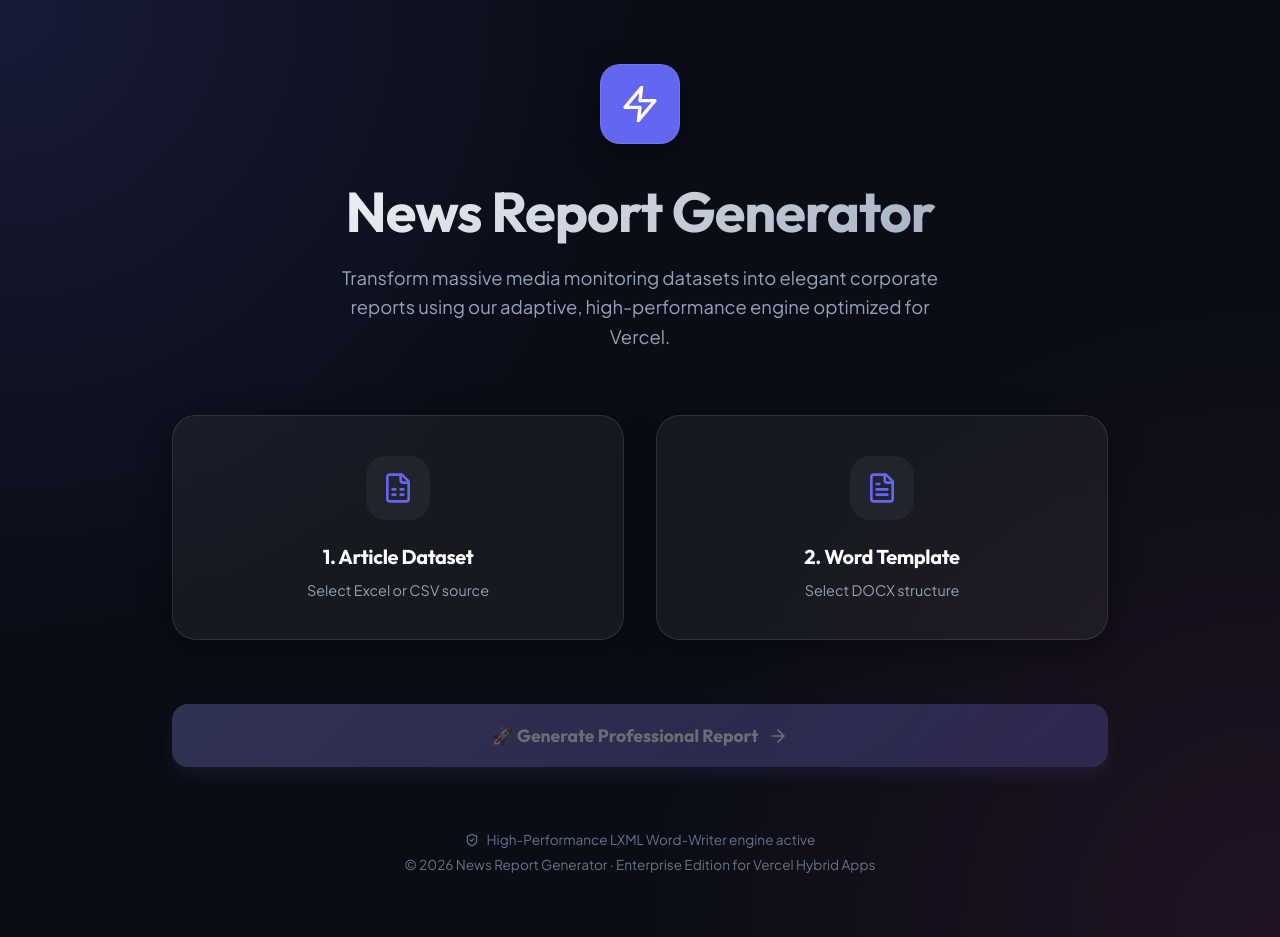
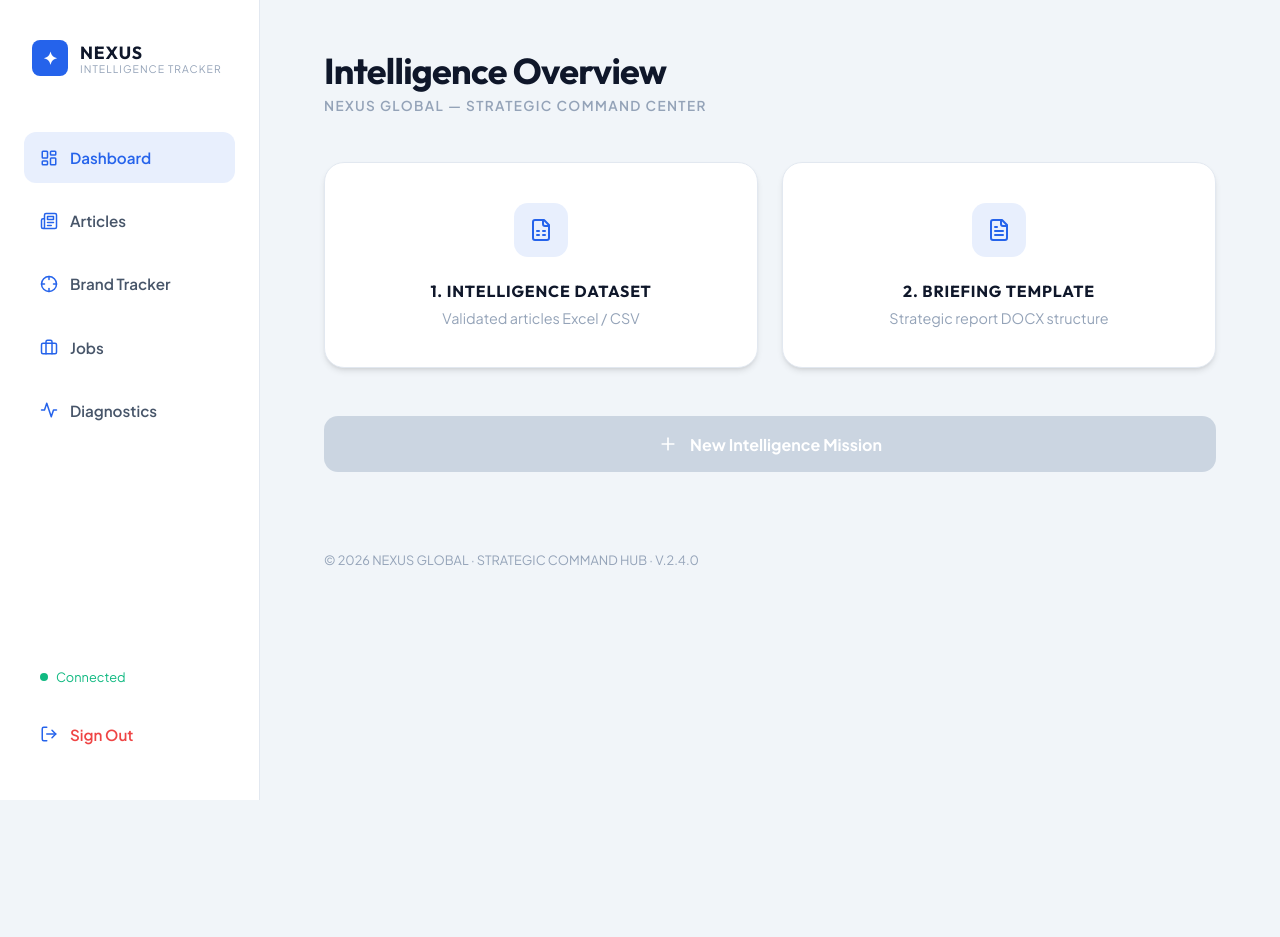
Before and after one commit to arunkumar3006/format_template, a React (Vite) app: page / in a window 1280 px wide. After the commit the page ends 800 px from the top, so only its background shows below. Built offline with nearby package versions, Linux system fonts and the light colour scheme.

Commit message:
UI: Migrated to NEXUS Intelligence Tracker light theme

```diff
--- a/src/App.css
+++ b/src/App.css
@@ -1,152 +1,222 @@
-.app-container {
-  max-width: 1000px;
-  width: 100%;
-  margin: 0 auto;
-  padding: 4rem 2rem;
+.layout {
+  display: flex;
   min-height: 100vh;
+}
+
+/* SIDEBAR STYLES FROM NEXUS */
+.sidebar {
+  width: 260px;
+  background: var(--bg-sidebar);
+  border-right: 1px solid var(--border);
+  padding: 2.5rem 1.5rem;
   display: flex;
   flex-direction: column;
+  position: fixed;
+  height: 100vh;
+  z-index: 100;
 }
 
-.hero {
-  text-align: center;
-  margin-bottom: 4rem;
+.logo-area {
+  display: flex;
+  align-items: center;
+  gap: 12px;
+  margin-bottom: 3.5rem;
+  padding-left: 0.5rem;
 }
 
-.hero h1 {
-  font-size: 3.5rem;
-  background: linear-gradient(135deg, #fff 0%, #94a3b8 100%);
-  background-clip: text;
-  -webkit-background-clip: text;
-  -webkit-text-fill-color: transparent;
-  margin-bottom: 1rem;
+.logo-icon {
+  width: 36px;
+  height: 36px;
+  background: var(--primary);
+  color: #fff;
+  border-radius: 8px;
+  display: flex;
+  align-items: center;
+  justify-content: center;
+  font-weight: 800;
+  font-size: 1.1rem;
 }
 
-.hero p {
-  color: var(--text-secondary);
-  font-size: 1.15rem;
-  max-width: 600px;
-  margin: 0 auto;
-  line-height: 1.6;
+.logo-text h2 {
+  font-size: 1.1rem;
+  letter-spacing: 0.05em;
+  text-transform: uppercase;
+  font-weight: 700;
 }
 
-.config-grid {
-  display: grid;
-  grid-template-columns: 1fr 1fr;
-  gap: 2rem;
+.logo-sub {
+  font-size: 0.65rem;
+  color: var(--text-muted);
+  text-transform: uppercase;
+  letter-spacing: 0.1em;
+  margin-top: -2px;
+}
+
+.nav-menu {
+  display: flex;
+  flex-direction: column;
+  gap: 0.75rem;
+}
+
+.nav-item {
+  display: flex;
+  align-items: center;
+  gap: 12px;
+  padding: 0.85rem 1rem;
+  border-radius: 12px;
+  color: var(--text-body);
+  text-decoration: none;
+  font-size: 0.95rem;
+  font-weight: 600;
+  transition: all 0.2s ease;
+}
+
+.nav-item:hover, .nav-item.active {
+  background: var(--primary-soft);
+  color: var(--primary);
+}
+
+.nav-item svg { width: 18px; color: var(--primary); }
+
+/* MAIN CONTENT STYLES */
+.content {
+  flex: 1;
+  margin-left: 260px;
+  padding: 3rem 4rem;
+  max-width: 1400px;
+}
+
+.header-meta {
   margin-bottom: 3rem;
 }
 
-.upload-card {
+.header-meta h1 {
+  font-size: 2.25rem;
+  margin-bottom: 0.25rem;
+}
+
+.header-meta p {
+  color: var(--text-muted);
+  font-weight: 600;
+  font-size: 0.85rem;
+  text-transform: uppercase;
+  letter-spacing: 0.1em;
+}
+
+.dashboard-grid {
+  display: grid;
+  grid-template-columns: repeat(2, 1fr);
+  gap: 1.5rem;
+  margin-bottom: 3rem;
+}
+
+.stat-card {
+  background: var(--card-bg);
   padding: 2.5rem;
-  border-radius: 1.5rem;
-  transition: all 0.3s cubic-bezier(0.4, 0, 0.2, 1);
-  position: relative;
-  overflow: hidden;
+  border-radius: 20px;
+  border: 1px solid var(--border);
+  box-shadow: var(--shadow-card);
+  transition: transform 0.2s ease, box-shadow 0.2s ease;
+  cursor: pointer;
   text-align: center;
 }
 
-.upload-card:hover {
-  transform: translateY(-8px);
-  border-color: var(--primary);
-  box-shadow: 0 0 40px var(--primary-glow);
+.stat-card:hover {
+  transform: translateY(-4px);
+  box-shadow: 0 12px 20px -5px rgba(0,0,0,0.08);
 }
 
-.upload-card.active {
-  border: 1.5px solid var(--primary);
-  background: rgba(99, 102, 241, 0.1);
+.stat-card.active {
+  border-color: var(--primary);
 }
 
-.icon-box {
-  width: 64px;
-  height: 64px;
-  margin: 0 auto 1.5rem;
+.stat-icon {
+  width: 54px;
+  height: 54px;
+  background: var(--primary-soft);
+  color: var(--primary);
+  border-radius: 14px;
   display: flex;
   align-items: center;
   justify-content: center;
-  border-radius: 1.25rem;
-  background: rgba(255, 255, 255, 0.05);
-  color: var(--primary);
-  transition: all 0.3s ease;
+  margin: 0 auto 1.5rem;
 }
 
-.upload-card:hover .icon-box {
+.stat-card h3 {
+  font-size: 1rem;
+  color: var(--text-header);
+  text-transform: uppercase;
+  letter-spacing: 0.05em;
+  margin-bottom: 0.5rem;
+}
+
+.stat-card p {
+  font-size: 0.9rem;
+  color: var(--text-muted);
+}
+
+.btn-blue {
   background: var(--primary);
   color: #fff;
-  transform: scale(1.1);
-}
-
-.upload-card h3 {
-  font-size: 1.25rem;
-  margin-bottom: 0.75rem;
-  color: #fff;
-}
-
-.upload-card p {
-  font-size: 0.9rem;
-  color: var(--text-secondary);
-}
-
-.btn-generate {
+  padding: 1.1rem 2.5rem;
+  border-radius: 14px;
+  font-weight: 700;
+  font-size: 1rem;
+  display: flex;
+  align-items: center;
+  justify-content: center;
+  gap: 12px;
+  box-shadow: 0 8px 16px -4px rgba(37, 99, 235, 0.4);
   width: 100%;
-  padding: 1.25rem;
-  border-radius: 1rem;
-  background: linear-gradient(135deg, var(--primary) 0%, #4f46e5 100%);
-  color: #fff;
-  font-weight: 700;
-  font-size: 1.1rem;
-  box-shadow: 0 10px 20px -5px var(--primary-glow);
   margin-top: 1rem;
 }
 
-.btn-generate:hover:not(:disabled) {
+.btn-blue:hover:not(:disabled) {
+  background: var(--primary-hover);
   transform: translateY(-2px);
-  box-shadow: 0 15px 30px -5px var(--primary-glow);
-  filter: brightness(1.1);
+  box-shadow: 0 12px 24px -4px rgba(37, 99, 235, 0.5);
 }
 
-.btn-generate:disabled {
-  opacity: 0.4;
+.btn-blue:disabled {
+  background: #cbd5e1;
+  box-shadow: none;
   cursor: not-allowed;
-  filter: grayscale(0.5);
 }
 
-.btn-download {
-  display: inline-flex;
-  align-items: center;
-  gap: 0.75rem;
-  padding: 1rem 2rem;
-  border-radius: 0.75rem;
-  background: #22c55e;
-  color: #fff;
-  font-weight: 600;
-  text-decoration: none;
-  box-shadow: 0 10px 20px rgba(34, 197, 94, 0.3);
+.status-box {
   margin-top: 2rem;
+  background: #fff;
+  border: 1px solid var(--border);
+  border-radius: 16px;
+  padding: 1.5rem;
 }
 
-.btn-download:hover { transform: translateY(-2px); filter: brightness(1.1); }
-
-.progress-container {
-  margin-top: 3rem;
-  padding: 2rem;
-  border-radius: 1.5rem;
-  background: rgba(0, 0, 0, 0.2);
+.status-line {
+  display: flex;
+  align-items: center;
+  gap: 12px;
+  font-size: 0.95rem;
+  margin-bottom: 12px;
+  color: var(--text-body);
 }
 
-.status-step {
-  display: flex;
+.btn-download-modern {
+  display: inline-flex;
+  grid-column: span 2;
   align-items: center;
-  gap: 1rem;
-  margin-bottom: 1rem;
-  color: var(--text-secondary);
-  font-size: 1rem;
+  gap: 12px;
+  padding: 1rem 2rem;
+  background: #10b981;
+  color: #fff;
+  border-radius: 12px;
+  font-weight: 700;
+  text-decoration: none;
+  margin-top: 2rem;
+  box-shadow: 0 4px 12px rgba(16, 185, 129, 0.3);
 }
 
-.status-step.complete { color: #22c55e; }
-.status-step.active { color: var(--primary); font-weight: 600; }
-
-@media (max-width: 768px) {
-  .config-grid { grid-template-columns: 1fr; }
-  .hero h1 { font-size: 2.5rem; }
+@media (max-width: 900px) {
+  .sidebar { width: 0; display: none; }
+  .content { margin-left: 0; padding: 2rem; }
+  .dashboard-grid { grid-template-columns: 1fr; }
 }
--- a/src/App.jsx
+++ b/src/App.jsx
@@ -10,7 +10,14 @@ import {
   Loader2,
   ArrowRight,
   ShieldCheck,
-  Zap
+  Zap,
+  LayoutDashboard,
+  Newspaper,
+  Crosshair,
+  Briefcase,
+  Activity,
+  LogOut,
+  Plus
 } from 'lucide-react';
 import './App.css';
 
@@ -35,7 +42,7 @@ const App = () => {
     setIsGenerating(true);
     setError(null);
     setDownloadUrl(null);
-    setStatus([{ id: 1, msg: 'Initializing generation pipeline...', active: true }]);
+    setStatus([{ id: 1, msg: 'Initializing nexus Mission...', active: true }]);
 
     try {
       const formData = new FormData();
@@ -52,13 +59,13 @@ const App = () => {
         throw new Error(errData.detail || 'Failed to generate report');
       }
 
-      addStatus('Parsing 4,000+ data rows...');
-      addStatus('Assembling high-performance document...');
+      addStatus('Decrypting 4,000+ data nodes...');
+      addStatus('Assembling Strategic Briefing...');
 
       const blob = await response.blob();
       const url = window.URL.createObjectURL(blob);
       setDownloadUrl(url);
-      addStatus('Success: Report is ready!');
+      addStatus('Mission Accomplished: Report Ready.');
 
     } catch (err) {
       setError(err.message);
@@ -69,37 +76,52 @@ const App = () => {
   };
 
   return (
-    <div className="app-container">
-      <header className="hero animate-in">
-        <motion.div
-          initial={{ opacity: 0, y: -20 }}
-          animate={{ opacity: 1, y: 0 }}
-          className="icon-box glass"
-          style={{ width: '80px', height: '80px', margin: '0 auto 2rem', background: 'var(--primary)', color: '#fff' }}
-        >
-          <Zap size={40} />
-        </motion.div>
+    <div className="layout">
+      {/* SIDEBAR */}
+      <aside className="sidebar">
+        <div className="logo-area">
+          <div className="logo-icon">✦</div>
+          <div className="logo-text">
+            <h2>Nexus</h2>
+            <div className="logo-sub">Intelligence Tracker</div>
+          </div>
+        </div>
 
-        <h1>News Report Generator</h1>
-        <p>
-          Transform massive media monitoring datasets into elegant corporate reports
-          using our adaptive, high-performance engine optimized for Vercel.
-        </p>
+        <nav className="nav-menu">
+          <a href="#" className="nav-item active"><LayoutDashboard /> Dashboard</a>
+          <a href="#" className="nav-item"><Newspaper /> Articles</a>
+          <a href="#" className="nav-item"><Crosshair /> Brand Tracker</a>
+          <a href="#" className="nav-item"><Briefcase /> Jobs</a>
+          <a href="#" className="nav-item"><Activity /> Diagnostics</a>
+        </nav>
+
+        <div style={{ marginTop: 'auto' }}>
+          <div style={{ padding: '0 1rem', marginBottom: '1.5rem', display: 'flex', alignItems: 'center', gap: '8px', fontSize: '0.8rem', color: '#10b981' }}>
+             <span style={{ width: '8px', height: '8px', background: '#10b981', borderRadius: '50%' }}></span> Connected
+          </div>
+          <a href="#" className="nav-item" style={{ color: '#ef4444' }}><LogOut /> Sign Out</a>
+        </div>
+      </aside>
+
+      {/* MAIN CONTENT */}
+      <main className="content">
+        <header className="header-meta animate-in">
+          <h1>Intelligence Overview</h1>
+          <p>Nexus Global — Strategic Command Center</p>
         </header>
 
-      <main className="config-grid">
-        {/* Dataset Selection */}
+        <div className="dashboard-grid">
+          {/* Dataset Upload */}
           <motion.div
-          whileHover={{ scale: 1.02 }}
-          whileTap={{ scale: 0.98 }}
-          className={`upload-card glass ${dataset ? 'active' : ''}`}
+            whileHover={{ scale: 1.01 }}
+            whileTap={{ scale: 0.99 }}
+            className={`stat-card animate-in ${dataset ? 'active' : ''}`}
             onClick={() => datasetRef.current.click()}
+            style={{ animationDelay: '0.1s' }}
           >
-          <div className="icon-box">
-            <FileSpreadsheet size={32} />
-          </div>
-          <h3>1. Article Dataset</h3>
-          <p>{dataset ? dataset.name : "Select Excel or CSV source"}</p>
+            <div className="stat-icon"><FileSpreadsheet size={24} /></div>
+            <h3>1. Intelligence Dataset</h3>
+            <p>{dataset ? dataset.name : "Validated articles Excel / CSV "}</p>
             <input
               type="file"
               ref={datasetRef}
@@ -108,18 +130,17 @@ const App = () => {
             />
           </motion.div>
 
-        {/* Template Selection */}
+          {/* Template Upload */}
           <motion.div
-          whileHover={{ scale: 1.02 }}
-          whileTap={{ scale: 0.98 }}
-          className={`upload-card glass ${template ? 'active' : ''}`}
+            whileHover={{ scale: 1.01 }}
+            whileTap={{ scale: 0.99 }}
+            className={`stat-card animate-in ${template ? 'active' : ''}`}
             onClick={() => templateRef.current.click()}
+            style={{ animationDelay: '0.2s' }}
           >
-          <div className="icon-box">
-            <FileText size={32} />
-          </div>
-          <h3>2. Word Template</h3>
-          <p>{template ? template.name : "Select DOCX structure"}</p>
+            <div className="stat-icon"><FileText size={24} /></div>
+            <h3>2. Briefing Template</h3>
+            <p>{template ? template.name : "Strategic report DOCX structure"}</p>
             <input
               type="file"
               ref={templateRef}
@@ -127,49 +148,39 @@ const App = () => {
               accept=".docx"
             />
           </motion.div>
-      </main>
+        </div>
 
-      {/* Control Section */}
-      <section className="animate-in" style={{ animationDelay: '0.2s' }}>
+        <section className="animate-in" style={{ animationDelay: '0.3s' }}>
           <button
-          className="btn-generate"
+            className="btn-blue"
             onClick={handleGenerate}
             disabled={!dataset || !template || isGenerating}
           >
             {isGenerating ? (
-            <span style={{ display: 'flex', alignItems: 'center', justifyContent: 'center', gap: '10px' }}>
-              <Loader2 className="animate-spin" /> Engine Running...
-            </span>
+              <Loader2 className="animate-spin" />
             ) : (
-            <span style={{ display: 'flex', alignItems: 'center', justifyContent: 'center', gap: '10px' }}>
-              🚀 Generate Professional Report <ArrowRight size={20} />
-            </span>
+              <Plus size={20} />
             )}
+            <span>{isGenerating ? "Executing Mission..." : "New Intelligence Mission"}</span>
           </button>
 
           <AnimatePresence>
             {error && (
-            <motion.div
-              initial={{ opacity: 0, height: 0 }}
-              animate={{ opacity: 1, height: 'auto' }}
-              exit={{ opacity: 0, height: 0 }}
-              className="progress-container glass"
-              style={{ borderLeft: '4px solid #ef4444', backgroundColor: 'rgba(239, 68, 68, 0.08)' }}
-            >
-              <div className="status-step" style={{ color: '#f87171' }}>
+              <div className="status-box" style={{ borderLeft: '4px solid #ef4444' }}>
+                <div className="status-line" style={{ color: '#ef4444' }}>
                   <AlertCircle size={18} /> {error}
                 </div>
-            </motion.div>
+              </div>
             )}
 
             {(status.length > 0 || downloadUrl) && (
               <motion.div
-              initial={{ opacity: 0, y: 20 }}
-              animate={{ opacity: 1, y: 0 }}
-              className="progress-container glass"
+                initial={{ opacity: 0, height: 0 }}
+                animate={{ opacity: 1, height: 'auto' }}
+                className="status-box"
               >
                 {status.map((s) => (
-                <div key={s.id} className={`status-step ${s.complete ? 'complete' : 'active'}`}>
+                  <div key={s.id} className="status-line" style={{ color: s.complete ? '#10b981' : '#2563eb' }}>
                      {s.complete ? <CheckCircle size={18} /> : <Loader2 size={18} className="animate-spin" />}
                      {s.msg}
                   </div>
@@ -177,13 +188,13 @@ const App = () => {
 
                 {downloadUrl && (
                   <motion.a
-                  initial={{ opacity: 0, scale: 0.95 }}
-                  animate={{ opacity: 1, scale: 1 }}
+                    initial={{ opacity: 0, y: 10 }}
+                    animate={{ opacity: 1, y: 0 }}
                     href={downloadUrl}
-                  download={`News_Report_${new Date().toISOString().split('T')[0]}.docx`}
-                  className="btn-download"
+                    download={`NEXUS_REPORT_${new Date().toISOString().split('T')[0]}.docx`}
+                    className="btn-download-modern"
                   >
-                  <Download size={20} /> Download Final Report (.docx)
+                    <Download size={20} /> Download Intelligence Summary
                   </motion.a>
                 )}
               </motion.div>
@@ -191,12 +202,10 @@ const App = () => {
           </AnimatePresence>
         </section>
 
-      <footer style={{ marginTop: 'auto', paddingTop: '4rem', textAlign: 'center', color: 'var(--text-muted)', fontSize: '0.85rem' }}>
-        <div style={{ display: 'flex', alignItems: 'center', justifyContent: 'center', gap: '8px', marginBottom: '8px' }}>
-          <ShieldCheck size={14} /> High-Performance LXML Word-Writer engine active
-        </div>
-        &copy; 2026 News Report Generator &middot; Enterprise Edition for Vercel Hybrid Apps
+        <footer style={{ marginTop: '5rem', color: 'var(--text-muted)', fontSize: '0.8rem' }}>
+          &copy; 2026 NEXUS GLOBAL &middot; STRATEGIC COMMAND HUB &middot; V.2.4.0
         </footer>
+      </main>
     </div>
   );
 };
--- a/src/index.css
+++ b/src/index.css
@@ -2,21 +2,21 @@
   --font-main: 'Plus Jakarta Sans', sans-serif;
   --font-accent: 'Outfit', sans-serif;
 
-  --bg-primary: #0a0d16;
-  --bg-secondary: #141a2e;
-  --card-bg: rgba(255, 255, 255, 0.05);
+  --bg-sidebar: #ffffff;
+  --bg-page: #f1f5f9;
+  --card-bg: #ffffff;
 
-  --primary: #6366f1;
-  --primary-glow: rgba(99, 102, 241, 0.4);
-  --accent: #ec4899;
-  --accent-glow: rgba(236, 72, 153, 0.3);
+  --primary: #2563eb;
+  --primary-hover: #1d4ed8;
+  --primary-soft: rgba(37, 99, 235, 0.1);
 
-  --text-primary: #f8fafc;
-  --text-secondary: #94a3b8;
-  --text-muted: #64748b;
+  --text-header: #0f172a;
+  --text-body: #475569;
+  --text-muted: #94a3b8;
 
-  --border: rgba(255, 255, 255, 0.1);
-  --border-hover: rgba(255, 255, 255, 0.2);
+  --border: #e2e8f0;
+  --shadow-sm: 0 1px 2px 0 rgb(0 0 0 / 0.05);
+  --shadow-card: 0 4px 6px -1px rgb(0 0 0 / 0.1), 0 2px 4px -2px rgb(0 0 0 / 0.1);
 }
 
 * {
@@ -27,37 +27,23 @@
 
 body {
   font-family: var(--font-main);
-  background-color: var(--bg-primary);
-  background-image:
-    radial-gradient(circle at 0% 0%, rgba(99, 102, 241, 0.15) 0%, transparent 40%),
-    radial-gradient(circle at 100% 100%, rgba(236, 72, 153, 0.1) 0%, transparent 40%);
-  color: var(--text-primary);
+  background-color: var(--bg-page);
+  color: var(--text-body);
   min-height: 100vh;
-  display: flex;
-  flex-direction: column;
-  overflow-x: hidden;
   -webkit-font-smoothing: antialiased;
-}
-
-.glass {
-  background: var(--card-bg);
-  backdrop-filter: blur(12px);
-  -webkit-backdrop-filter: blur(12px);
-  border: 1px solid var(--border);
-  box-shadow: 0 8px 32px 0 rgba(0, 0, 0, 0.4);
 }
 
 h1, h2, h3 {
   font-family: var(--font-accent);
-  font-weight: 700;
+  color: var(--text-header);
   letter-spacing: -0.02em;
 }
 
 button {
   cursor: pointer;
   border: none;
-  font-family: var(--font-accent);
-  transition: all 0.3s cubic-bezier(0.4, 0, 0.2, 1);
+  font-family: var(--font-main);
+  transition: all 0.2s cubic-bezier(0.4, 0, 0.2, 1);
 }
 
 input[type="file"] {
@@ -65,24 +51,10 @@ input[type="file"] {
 }
 
 .animate-in {
-  animation: fadeIn 0.6s ease-out forwards;
+  animation: slideUp 0.5s ease-out forwards;
 }
 
-@keyframes fadeIn {
-  from { opacity: 0; transform: translateY(10px); }
+@keyframes slideUp {
+  from { opacity: 0; transform: translateY(15px); }
   to { opacity: 1; transform: translateY(0); }
 }
-
-::-webkit-scrollbar {
-  width: 8px;
-}
-::-webkit-scrollbar-track {
-  background: var(--bg-primary);
-}
-::-webkit-scrollbar-thumb {
-  background: var(--text-muted);
-  border-radius: 99px;
-}
-::-webkit-scrollbar-thumb:hover {
-  background: var(--text-secondary);
-}
```
Lines whose indentation alone changed are shown as unchanged.
